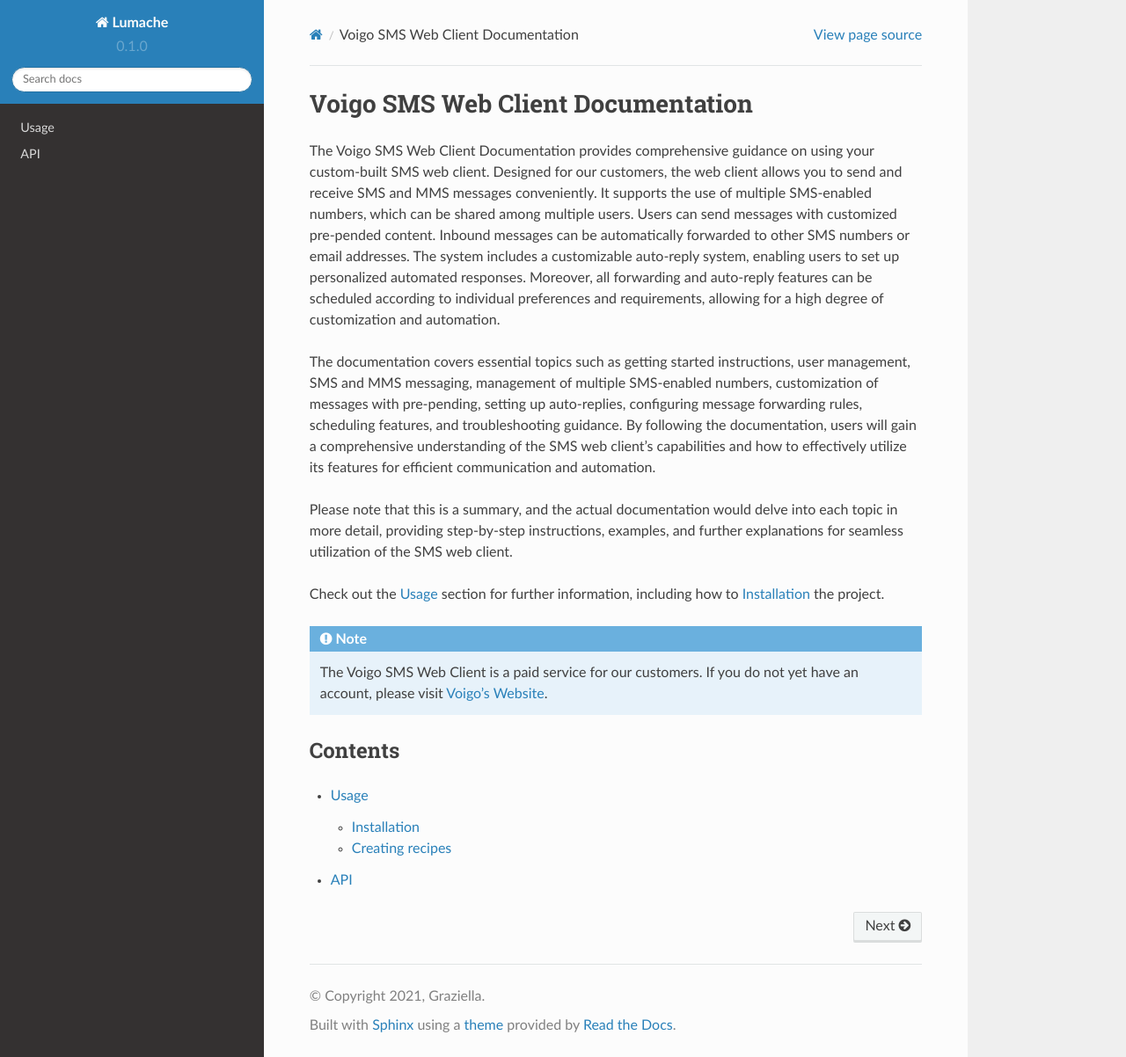
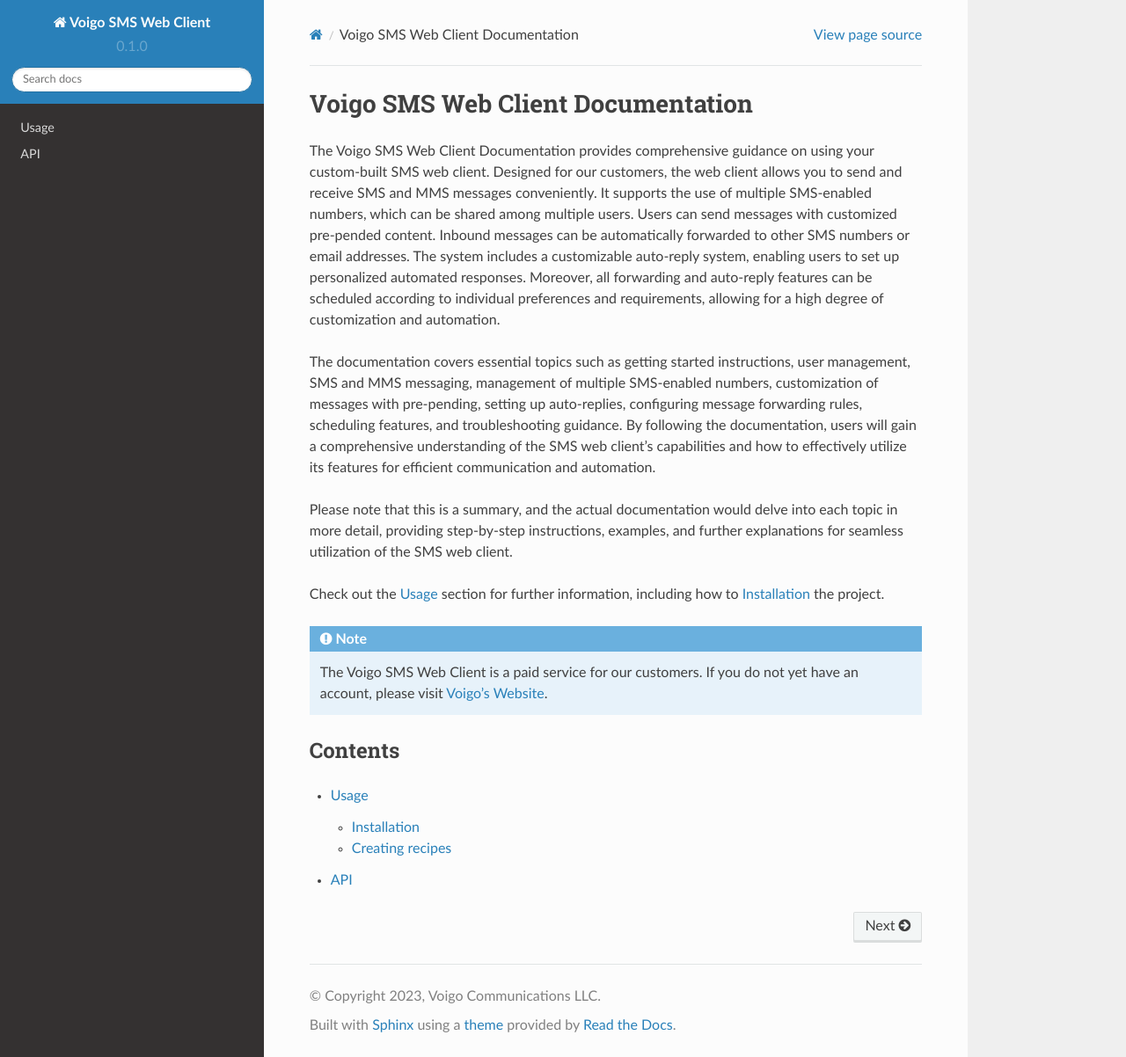
Before and after one commit to vgoperations/vgpsms, a Sphinx documentation site: the page built from docs/source/index.rst, in a window 1280 px wide and 1202 px high. Shown: the whole window at 88% size. Built offline with Sphinx 7.4.7 and the Read the Docs theme 2.0.0, drawn with Linux system fonts in a browser that asks for light colours.

Commit message:
Update conf.py

```diff
--- a/docs/source/conf.py
+++ b/docs/source/conf.py
@@ -2,9 +2,9 @@
 
 # -- Project information
 
-project = 'Lumache'
-copyright = '2021, Graziella'
-author = 'Graziella'
+project = 'Voigo SMS Web Client'
+copyright = '2023, Voigo Communications LLC'
+author = 'Voigo'
 
 release = '0.1'
 version = '0.1.0'
```
